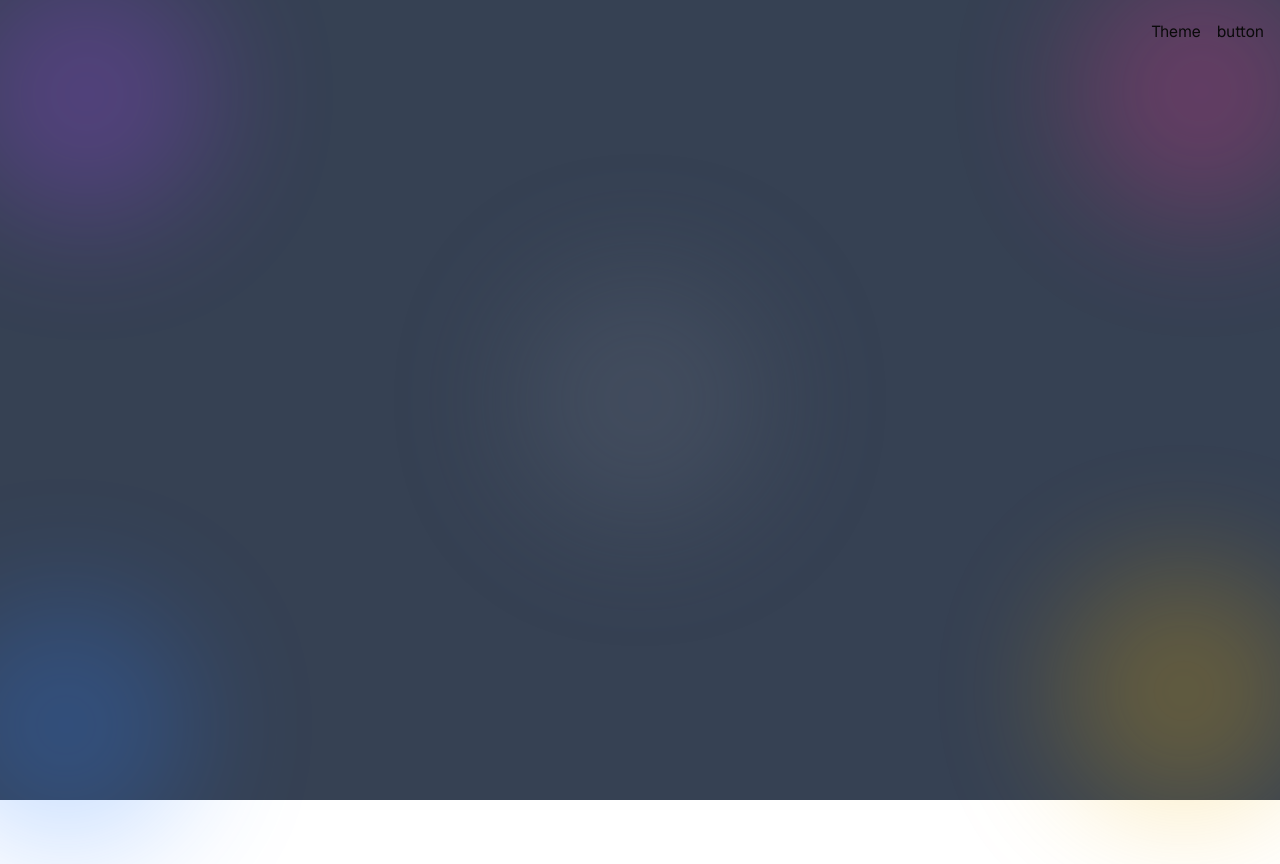
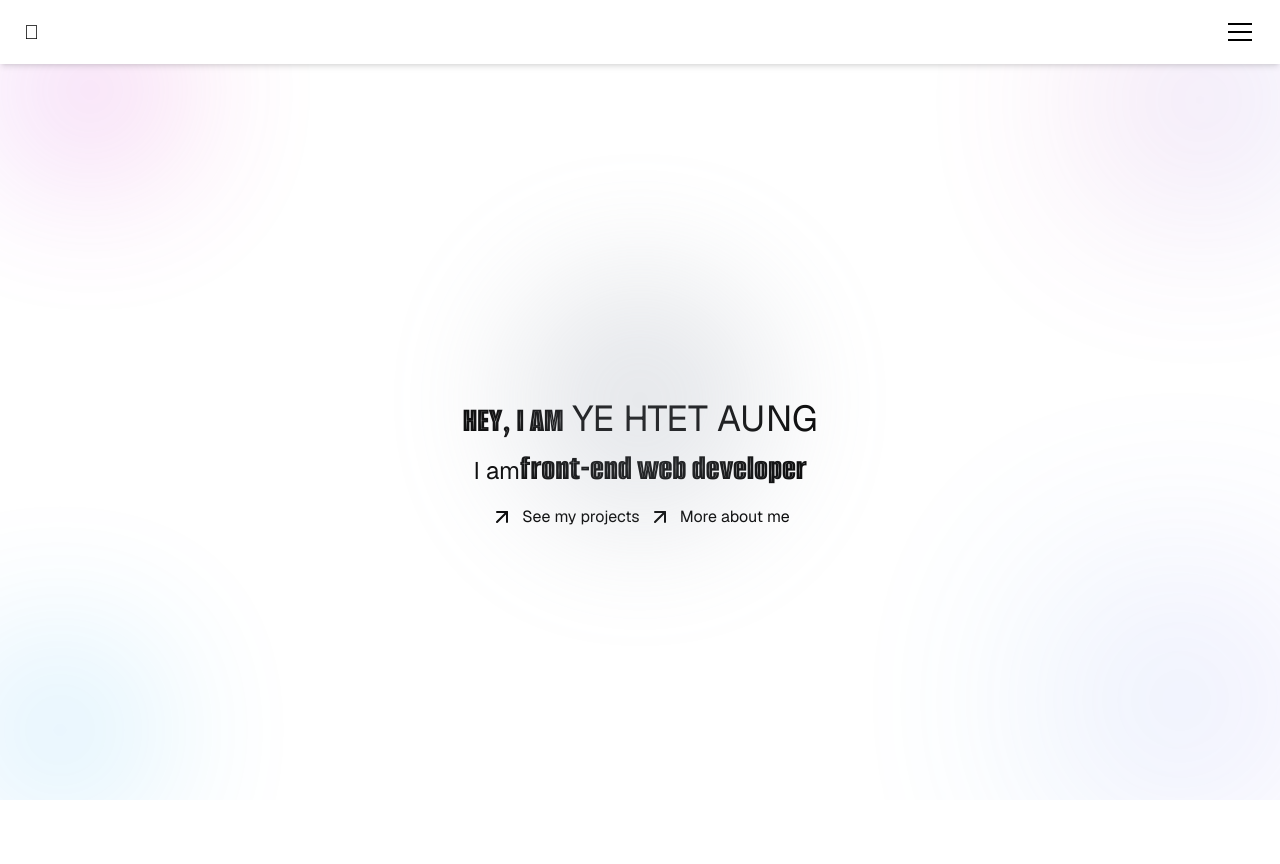
Before and after one commit to Yehtetaung158/my-portfolio, a Next.js app: page / in a window 1280 px wide. Before the commit the page ends 800 px from the top, so only its background shows below. Built offline with nearby package versions, Linux system fonts and the light colour scheme.

Commit message:
nav-bar-done

```diff
--- a/app/layout.tsx
+++ b/app/layout.tsx
@@ -50,11 +50,11 @@ export default function RootLayout({
       style={{ filter: "invert(0)" }}
     >
       <body>
-        <main className="relative flex min-h-screen flex-col items-center justify-between bg-gray-700 overflow-hidden">
-          <MouseBlobs />
+        <main className="relative flex min-h-screen flex-col items-center justify-between bg-white overflow-hidden">
           <div className="relative z-30 w-full max-w-[1280px]">
             <NavBar />
-            {/* {children} */}
+            <MouseBlobs />
+            {children}
           </div>
 
           <Toaster position="top-center" richColors closeButton />
--- a/components/Home/homePage.tsx
+++ b/components/Home/homePage.tsx
@@ -1,20 +1,36 @@
 import Link from "next/link";
 import React from "react";
+import { ArrowUpRight } from "lucide-react";
 
 const HomePage = () => {
   return (
-    <div className="flex flex-col items-center justify-center h-screen text-center">
-      <h1 className=" font-stretch-condensed"><span className="font-alumni-sans-inline-one text-xl">HEY, I AM</span> YE HTET AUNG</h1>
-      <p>
+    <div className="flex flex-col items-center justify-center h-screen text-center space-y-2">
+      <h1 className=" font-stretch-condensed text-4xl">
+        <span className="font-alumni-sans-inline-one text-2l">HEY, I AM</span>{" "}
+        YE HTET AUNG
+      </h1>
+      <p className=" text-2xl">
         I am
-        <span className="font-alumni-sans-inline-one text-xl"> front-end web developer</span>
+        <span className="font-alumni-sans-inline-one text-4xl">
+          front-end web developer
+        </span>
       </p>
-      <div>
+      <div className=" flex gap-2 mt-2">
         <Link href="/projects">
-          <button className="">See my projects</button>
+          <button className=" flex gap-2">
+            <span>
+              <ArrowUpRight />
+            </span>
+            <span>See my projects</span>
+          </button>
         </Link>
         <Link href="/blog">
-          <button className="">more about me</button>
+        <button className=" flex gap-2">
+            <span>
+              <ArrowUpRight />
+            </span>
+            <span>More about me</span>
+          </button>
         </Link>
       </div>
     </div>
--- a/components/MouseBlobs.tsx
+++ b/components/MouseBlobs.tsx
@@ -1,123 +1,146 @@
 "use client";
 
-import { useEffect, useState } from "react";
+import { useEffect, useState, useCallback } from "react";
 
 type Pos = { x: number; y: number };
 
-const cornerPositions: Pos[] = [
+const getCornerPositions = (): Pos[] => [
   { x: 90, y: 90 }, // top-left
   { x: window.innerWidth - 80, y: 100 }, // top-right
   { x: 60, y: window.innerHeight - 70 }, // bottom-left
   { x: window.innerWidth - 100, y: window.innerHeight - 100 }, // bottom-right
-  ];
+];
+
+const colors = [
+  "bg-gradient-to-r from-purple-500 to-pink-500",
+  "bg-gradient-to-r from-pink-500 to-blue-500",
+  "bg-gradient-to-r from-blue-500 to-cyan-500",
+  "bg-gradient-to-r from-cyan-500 to-purple-500",
+];
+
+const sizes = [160, 180, 140, 200];
+const blurs = [80, 100, 90, 120];
 
 export default function MouseBlobs() {
-  const [positions, setPositions] = useState<Pos[]>(cornerPositions);
+  const [positions, setPositions] = useState<Pos[]>(getCornerPositions());
+  const [targets, setTargets] = useState<Pos[]>(getCornerPositions());
   const [hovering, setHovering] = useState(false);
   const [hoverPos, setHoverPos] = useState<Pos>({ x: 0, y: 0 });
-  const [isCenterHovered, setIsCenterHovered] = useState(false); // Track if the center blob is hovered
+  const [isCenterHovered, setIsCenterHovered] = useState(false);
 
-  console.log("is center ",isCenterHovered)
+  // Handle window resize
+  useEffect(() => {
+    const handleResize = () => {
+      const newCorners = getCornerPositions();
+      setPositions(newCorners);
+      setTargets(newCorners);
+    };
+    window.addEventListener("resize", handleResize);
+    return () => window.removeEventListener("resize", handleResize);
+  }, []);
 
+  // Update targets based on state
   useEffect(() => {
-    const interval = setInterval(() => {
-      if (!hovering && !isCenterHovered) {
-        setPositions((prev) =>
-          prev.map((pos) => ({
-            x: pos.x + Math.random() * 20 - 10,
-            y: pos.y + Math.random() * 20 - 10,
-          }))
-        );
-      }
-    }, 2000);
-    return () => clearInterval(interval);
-  }, [hovering, isCenterHovered]);
+    if (isCenterHovered) {
+      const center = { x: window.innerWidth / 2, y: window.innerHeight / 2 };
+      setTargets(Array(4).fill(center));
+    } else if (hovering) {
+      const newTargets = positions.map((_, i) => ({
+        x: hoverPos.x + (i % 2 === 0 ? -1 : 1) * 60,
+        y: hoverPos.y + (i < 2 ? -1 : 1) * 60,
+      }));
+      setTargets(newTargets);
+    } else {
+      setTargets(getCornerPositions());
+    }
+  }, [isCenterHovered, hovering, hoverPos, positions]);
 
-  const handleMouseMove = (e: React.MouseEvent) => {
-    if (hovering) {
-      setHoverPos({ x: e.clientX, y: e.clientY });
-    }
-  };
+  // Smooth animation loop
+  useEffect(() => {
+    let animationFrameId: number;
+    const animate = () => {
+      setPositions((prev) =>
+        prev.map((pos, i) => {
+          const dx = targets[i].x - pos.x;
+          const dy = targets[i].y - pos.y;
+          return {
+            x: pos.x + dx * 0.15,
+            y: pos.y + dy * 0.15,
+          };
+        })
+      );
+      animationFrameId = requestAnimationFrame(animate);
+    };
+    animationFrameId = requestAnimationFrame(animate);
+    return () => cancelAnimationFrame(animationFrameId);
+  }, [targets]);
+
+  const handleMouseMove = useCallback((e: React.MouseEvent) => {
+    setHoverPos({ x: e.clientX, y: e.clientY });
+  }, []);
 
   return (
     <div
-      className="fixed inset-0 z-10"
+      className="fixed inset-0 z-10 overflow-hidden"
       onMouseEnter={() => setHovering(true)}
       onMouseLeave={() => setHovering(false)}
       onMouseMove={handleMouseMove}
     >
-      {/* Blobs at corners */}
-      {positions.map((pos, i) => {
-        const x = hovering
-          ? hoverPos.x + i * 30 - 45
-          : pos.x; // scatter blobs when not hovering
-        const y = hovering
-          ? hoverPos.y + i * 30 - 45
-          : pos.y; // scatter blobs when not hovering
+      <style>{`
+        @keyframes pulse {
+          0%, 100% { opacity: 0.3; }
+          50% { opacity: 0.4; }
+        }
+      `}</style>
 
-        return (
-          <div
-            key={i}
-            className={`absolute w-64 h-64 rounded-full opacity-25 blur-3xl transition-all duration-1000 ${
-              ["bg-purple-500", "bg-pink-500", "bg-blue-500", "bg-yellow-500"][i % 4]
-            }`}
-            style={{
-              left: x,
-              top: y,
-              transform: "translate(-50%, -50%)",
-            }}
-          />
-        );
-      })}
+      {/* Corner Blobs */}
+      {positions.map((pos, i) => (
+        <div
+          key={i}
+          className={`absolute rounded-full transition-all duration-1000 ease-out ${colors[i % 4]}`}
+          style={{
+            left: pos.x,
+            top: pos.y,
+            width: sizes[i],
+            height: sizes[i],
+            transform: "translate(-50%, -50%)",
+            filter: `blur(${blurs[i]}px)`,
+            opacity: 0.3,
+            animation: "pulse 6s ease-in-out infinite",
+          }}
+        />
+      ))}
 
-      {/* Center Blob */}
+      {/* Interactive Center Blob */}
       <div
-        className={`absolute w-64 h-64 rounded-full opacity-25 blur-3xl transition-all duration-1000 bg-gray-500`}
+        className={`absolute left-1/2 top-1/2 h-64 w-64 rounded-full transition-all duration-300 ${
+          isCenterHovered
+            ? ""
+            : " bg-gray-400 opacity-25 blur-3xl"
+        }`}
         style={{
-          left: "50%",
-          top: "50%",
           transform: "translate(-50%, -50%)",
-          pointerEvents: "auto", // Make center blob interactable
+          pointerEvents: "auto",
         }}
-        onMouseEnter={() => setIsCenterHovered(true)} // When hover over center blob, set to true
-        onMouseLeave={() => setIsCenterHovered(false)} // When hover off center blob, set to false
+        onMouseEnter={() => setIsCenterHovered(true)}
+        onMouseLeave={() => setIsCenterHovered(false)}
       />
 
-      {/* Center: Collect blobs on hover */}
+      {/* Floating Particles */}
       {isCenterHovered && (
-        <div
-          className="absolute z-50 w-64 h-64 rounded-full bg-gray-500 opacity-50 blur-3xl"
-          style={{
-            left: "50%",
-            top: "50%",
-            transform: "translate(-50%, -50%)",
-            transition: "transform 0.3s ease-in-out",
-          }}
-        />
-      )}
-
-      {/* Move blobs to center on center hover */}
-      {isCenterHovered && (
-        <>
-          {positions.map((pos, i) => {
-            if (i === 4) return null; // Don't move the center blob itself
-            const x = window.innerWidth / 2; // Move to center horizontally
-            const y = window.innerHeight / 2; // Move to center vertically
-            return (
-              <div
-                key={i}
-                className={`absolute w-64 h-64 rounded-full opacity-25 blur-3xl transition-all duration-1000 ${
-                  ["bg-purple-500", "bg-pink-500", "bg-blue-500", "bg-yellow-500"][i % 4]
-                }`}
-                style={{
-                  left: x,
-                  top: y,
-                  transform: "translate(-50%, -50%)",
-                }}
-              />
-            );
-          })}
-        </>
+        <div className="absolute left-1/2 top-1/2 -translate-x-1/2 -translate-y-1/2">
+          {[...Array(8)].map((_, i) => (
+            <div
+              key={i}
+            //   className="absolute h-2 w-2 animate-float rounded-full bg-white opacity-50"
+              style={{
+                left: Math.cos((i * Math.PI) / 4) * 40,
+                top: Math.sin((i * Math.PI) / 4) * 40,
+                animationDelay: `${i * 0.2}s`,
+              }}
+            />
+          ))}
+        </div>
       )}
     </div>
   );
--- /dev/null
+++ b/components/nav/AppleStyleDrawer.tsx
@@ -0,0 +1,65 @@
+'use client';
+
+import { useState } from 'react';
+import { AnimatePresence, motion } from 'framer-motion';
+import clsx from 'clsx';
+
+export default function AppleTopNavWithButton() {
+  const [open, setOpen] = useState(false);
+
+  return (
+    <>
+      {/* Top Navigation Bar */}
+      <div className="fixed top-0 left-0 w-full h-16 bg-white text-black flex items-center justify-between px-6 z-50 shadow-md">
+        <span className="text-xl font-semibold"></span>
+
+        {/* Custom Apple-style Button */}
+        <button
+          onClick={() => setOpen(!open)}
+          aria-label="Toggle menu"
+          className="relative w-8 h-8 flex items-center justify-center group z-50"
+        >
+          <span
+            className={clsx(
+              'absolute w-6 h-0.5 bg-black transform transition-all duration-300',
+              open ? 'rotate-45 translate-y-0' : '-translate-y-2'
+            )}
+          />
+          <span
+            className={clsx(
+              'absolute w-6 h-0.5 bg-black transition-all duration-300',
+              open ? 'opacity-0' : 'opacity-100'
+            )}
+          />
+          <span
+            className={clsx(
+              'absolute w-6 h-0.5 bg-black transform transition-all duration-300',
+              open ? '-rotate-45 translate-y-0' : 'translate-y-2'
+            )}
+          />
+        </button>
+      </div>
+
+      {/* Top-down Drawer Panel */}
+      <AnimatePresence>
+        {open && (
+          <motion.div
+            key="drawer"
+            initial={{ y: '-100%' }}
+            animate={{ y: 0 }}
+            exit={{ y: '-100%' }}
+            transition={{ type: 'spring', stiffness: 300, damping: 28 }}
+            className="fixed top-0 left-0 w-full h-full bg-white text-black z-40"
+          >
+            <div className="flex flex-col items-center justify-center h-full text-2xl font-light space-y-6">
+              <a href="#" onClick={() => setOpen(false)}>Home</a>
+              <a href="#" onClick={() => setOpen(false)}>projects</a>
+              <a href="#" onClick={() => setOpen(false)}>About</a>
+              <a href="#" onClick={() => setOpen(false)}>Contact</a>
+            </div>
+          </motion.div>
+        )}
+      </AnimatePresence>
+    </>
+  );
+}
--- /dev/null
+++ b/components/nav/FancyNavToggle.tsx
@@ -0,0 +1,30 @@
+'use client';
+
+import { useState } from 'react';
+
+export default function FancyNavToggle() {
+  const [open, setOpen] = useState(false);
+
+  return (
+    <button
+      onClick={() => setOpen(!open)}
+      aria-label="Toggle Menu"
+      className="relative w-10 h-10 flex items-center justify-center focus:outline-none group"
+    >
+      <div className="relative w-8 h-8">
+        <span
+          className={`absolute h-0.5 w-8 bg-white transform transition duration-500 ease-in-out
+            ${open ? 'rotate-45 top-3.5' : 'top-2 group-hover:scale-x-110'}`}
+        />
+        <span
+          className={`absolute h-0.5 w-8 bg-white transform transition duration-500 ease-in-out
+            ${open ? 'opacity-0' : 'top-4 group-hover:scale-x-90'}`}
+        />
+        <span
+          className={`absolute h-0.5 w-8 bg-white transform transition duration-500 ease-in-out
+            ${open ? '-rotate-45 top-3.5' : 'top-6 group-hover:scale-x-110'}`}
+        />
+      </div>
+    </button>
+  );
+}
--- a/components/nav/navBar.tsx
+++ b/components/nav/navBar.tsx
@@ -1,16 +1,22 @@
-import React from 'react'
-import Logo from '../logo'
+import React from "react";
+import Logo from "../logo";
+import FancyNavToggle from "./FancyNavToggle";
+import AppleStyleDrawer from "./AppleStyleDrawer";
 
 const NavBar = () => {
   return (
-    <div className=' flex justify-between items-center w-full h-16  px-4'>
-        <div><Logo/></div>
-        <div className=' flex gap-4'>
-            <div className=' font-cal-sans-regular'>Theme</div>
-            <div>button</div>
+    <div className=" flex justify-between items-center w-full h-16  px-4">
+      <div>
+        <Logo />
+      </div>
+      <div className=" flex gap-4">
+        <div className=" font-cal-sans-regular">Theme</div>
+        <div>
+          <AppleStyleDrawer/>
         </div>
+      </div>
     </div>
-  )
-}
+  );
+};
 
-export default NavBar
+export default NavBar;
--- a/package.json
+++ b/package.json
@@ -23,6 +23,7 @@
     "cuid": "^3.0.0",
     "dotenv": "^16.5.0",
     "drizzle-orm": "^0.43.1",
+    "framer-motion": "^12.9.4",
     "lucide-react": "^0.507.0",
     "next": "15.3.1",
     "next-auth": "^5.0.0-beta.27",
```
Also changed, not shown: 1 other file (tests, documents, lock files or other folders).
